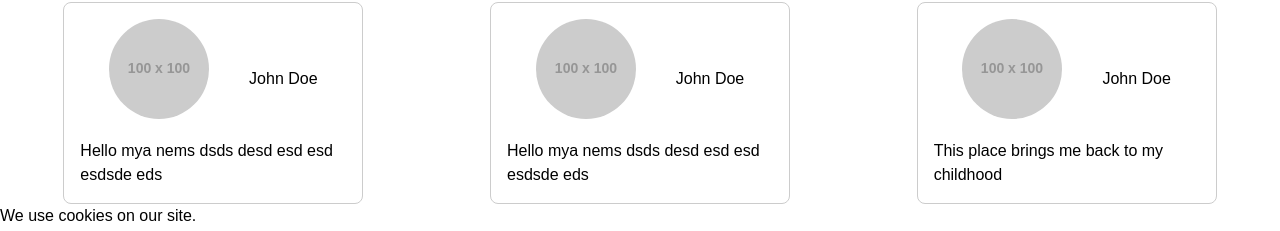
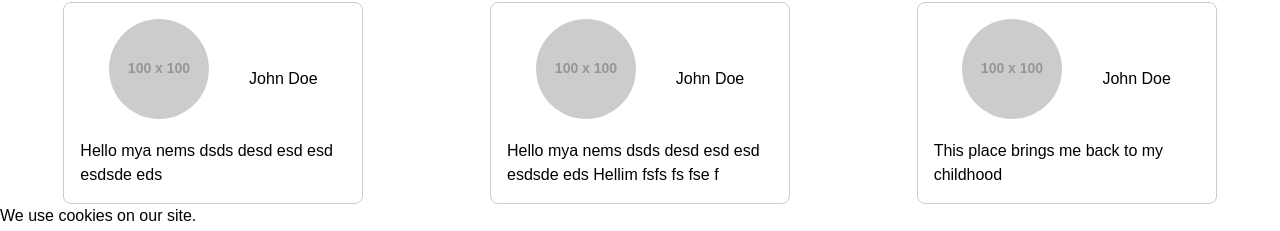
Before and after one commit to Crash107/IS218-final, a Next.js app: page / in a window 1280 px wide. Shown: the part 2712-2943 px from the top of the page. Built offline with nearby package versions, Linux system fonts and the light colour scheme.

Commit message:
Added random text to see if autograder works

```diff
--- a/components/Testimonials.tsx
+++ b/components/Testimonials.tsx
@@ -75,7 +75,7 @@ const Testimonials = () => {
           <h2 style={{ marginLeft: "40px", marginTop: "10px" }}>John Doe</h2>
         </div>
         <p style={{ marginTop: "10px" }}>
-          Hello mya nems dsds desd esd esd esdsde eds
+          Hello mya nems dsds desd esd esd esdsde eds Hellim fsfs fs fse f
         </p>
       </div>
       <div
```
